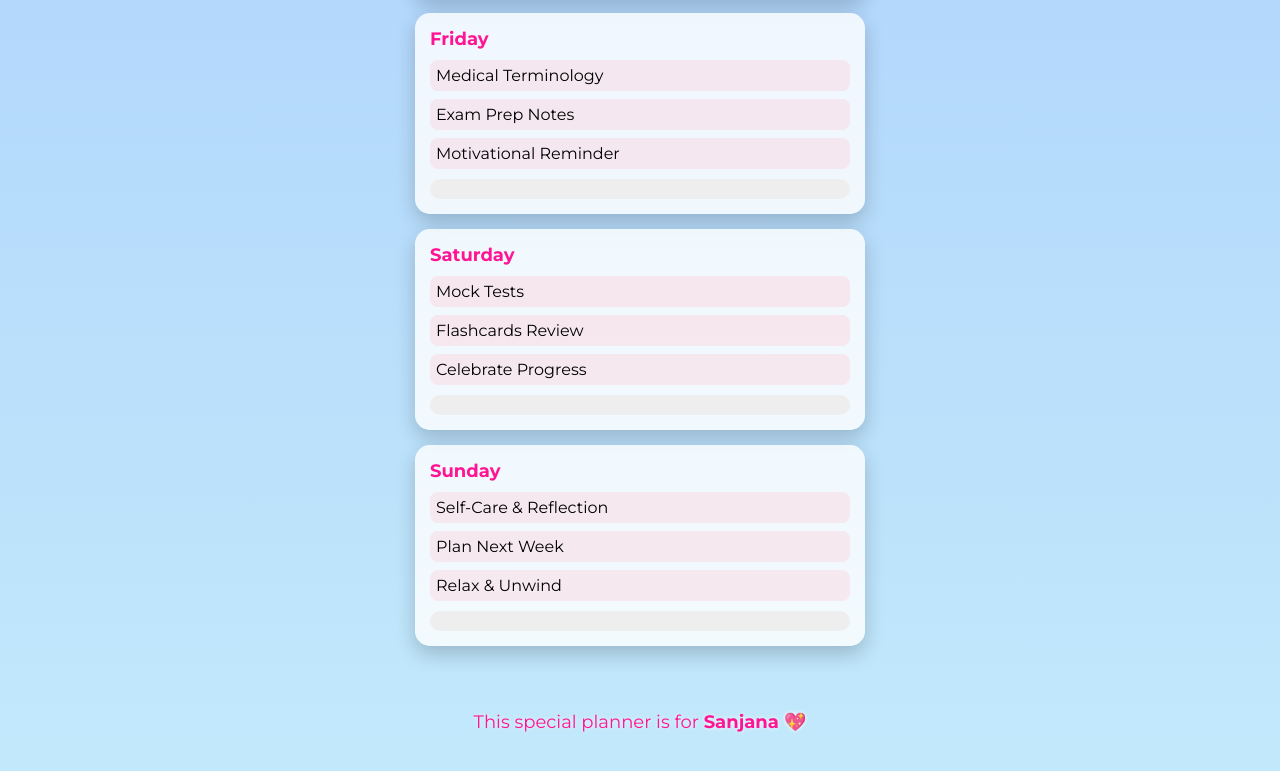
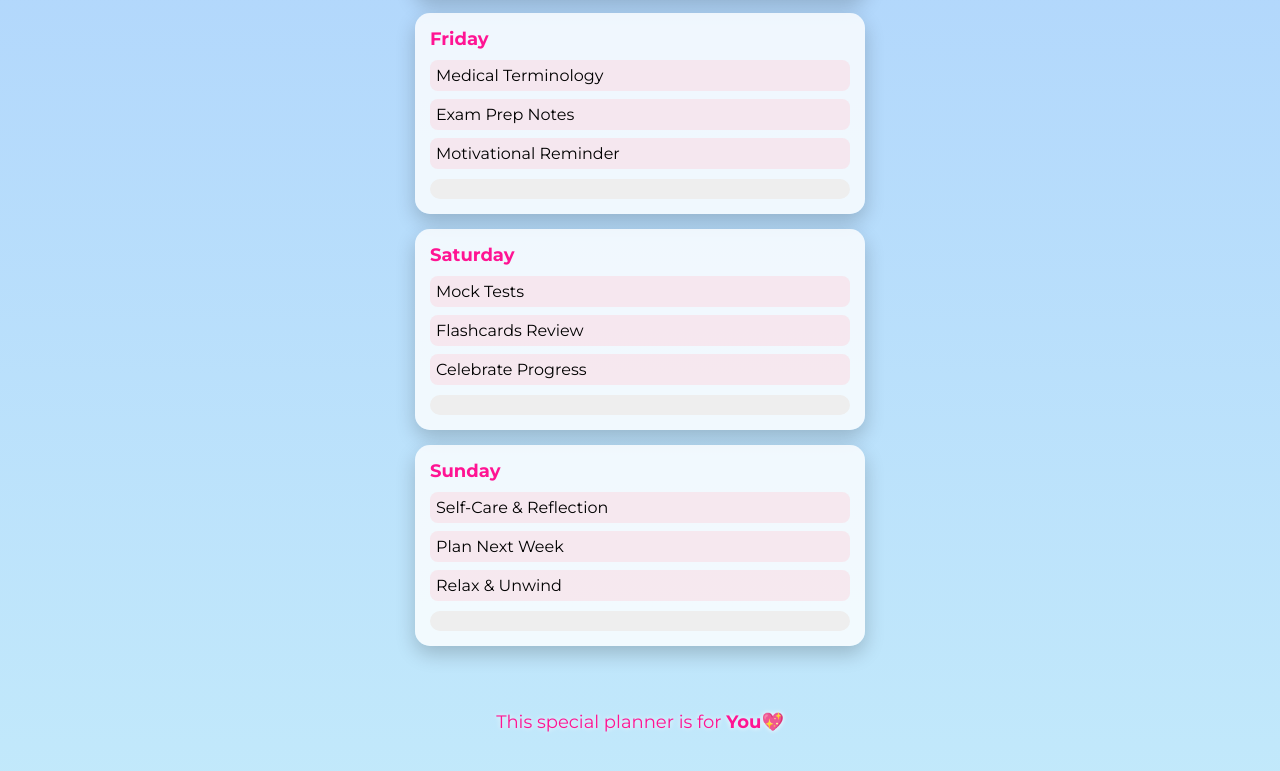
Before and after one commit to dinasidh/Study_planner, a plain HTML site: page index.html in a window 1280 px wide. Shown: the part 926-1697 px from the top of the page. Drawn offline with Linux system fonts and the light colour scheme.

Commit message:
Update index.html

```diff
--- a/index.html
+++ b/index.html
@@ -57,7 +57,7 @@ if ('serviceWorker' in navigator) {
 <h1>✨ Nursing Study Planner ✨</h1>
 <div class="container" id="plannerContainer"></div>
 <div style="text-align:center; font-size:18px; color:#ff1493; margin-bottom:10px; text-shadow:0 0 5px #fff;">
-    This special planner is for <strong>Sanjana 💖</strong>
+    This special planner is for <strong>You💖</strong>
 </div>
 <div class="container" id="plannerContainer"></div>
 <script>
```
